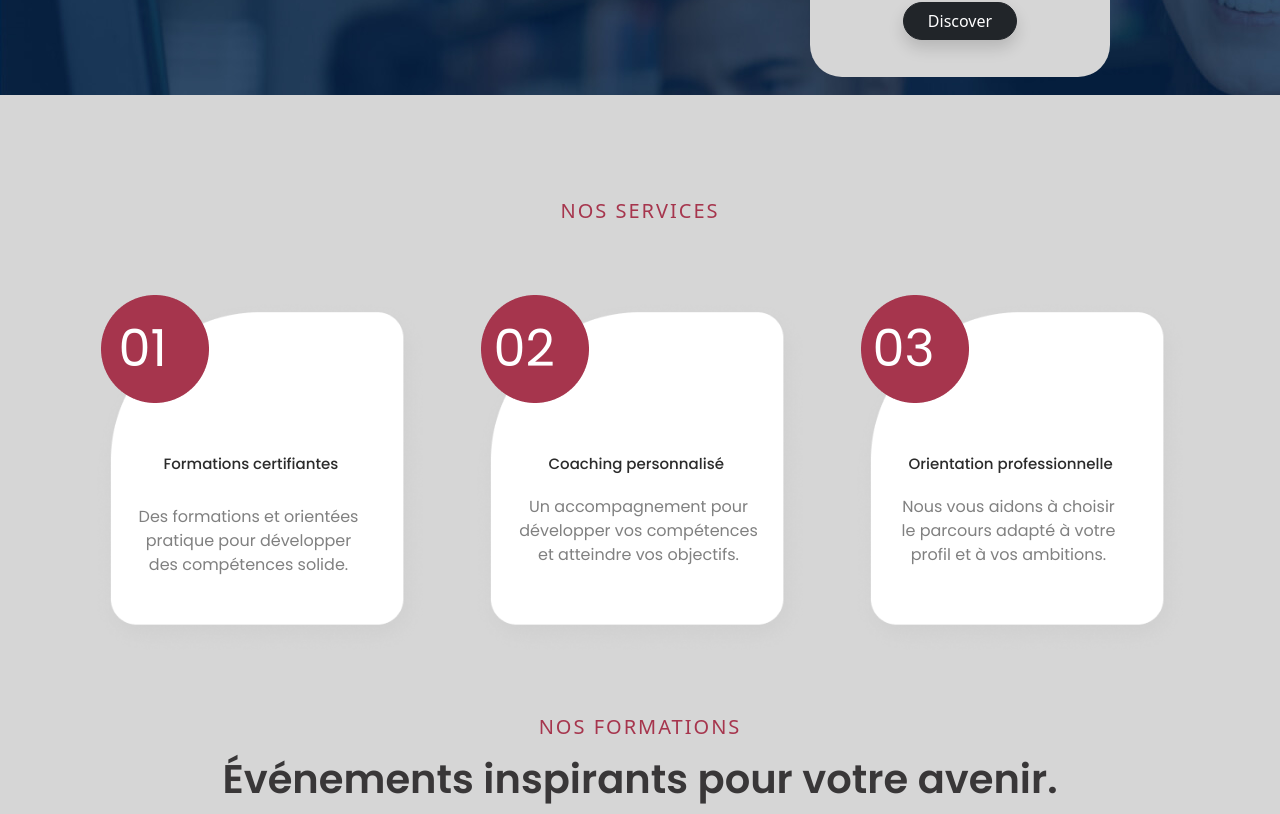
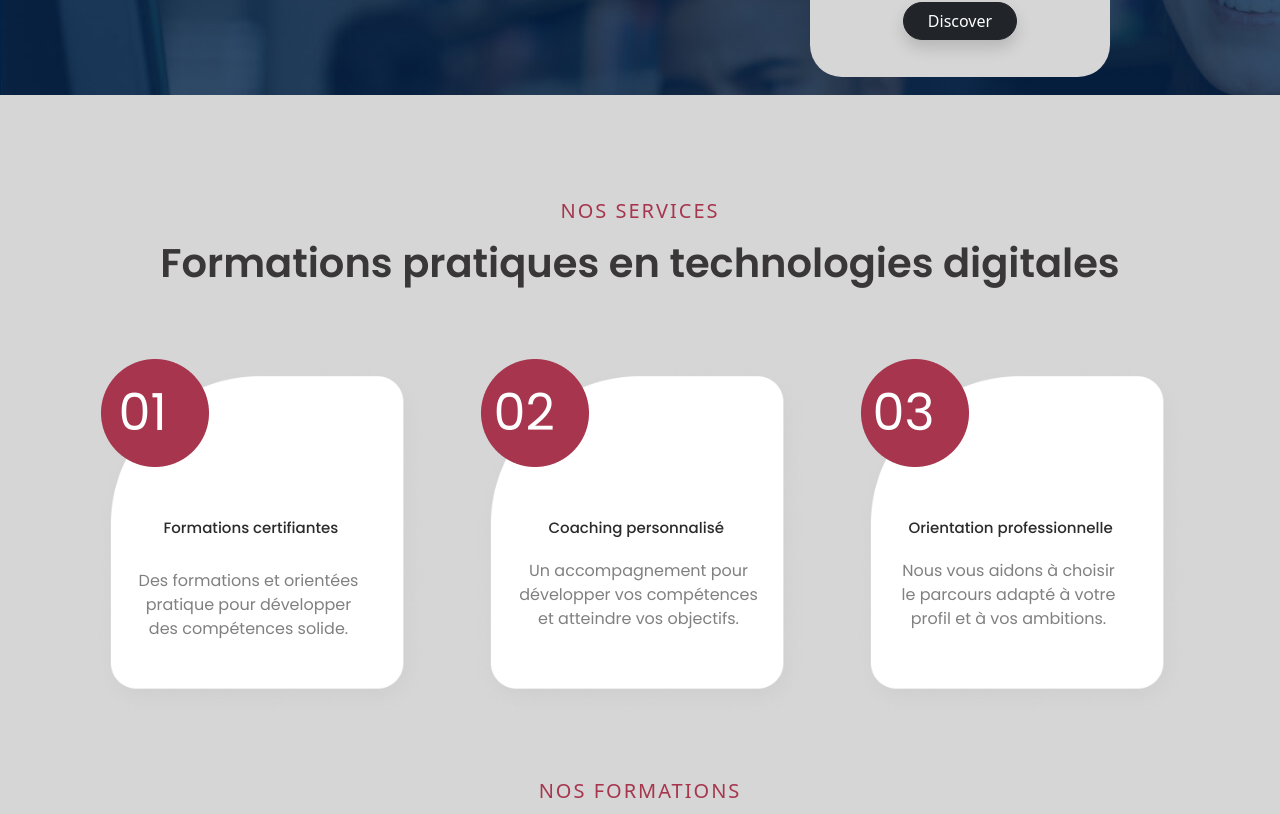
Before and after one commit to Belajouza-foued/bcc-socity, a React (Create React App) app in the folder front-end/: page /home in a window 1280 px wide. Shown: the part 1707-2521 px from the top of the page. Built offline with nearby package versions, Linux system fonts and the light colour scheme; a web font is replaced by a local one.

Commit message:
des petits retouches

```diff
--- a/front-end/src/pages/Home.js
+++ b/front-end/src/pages/Home.js
@@ -204,7 +204,7 @@
                   <div className='row'>
                   <div className='text-center'>
                      <h1 className='pt-2' style={{color:"#A6354D",fontSize:"20px",fontWeight:"500",letterSpacing:"2px"}}>NOS SERVICES</h1>
-                   <h2 className='pt-2 text-service-1' style={{fontFamily:'Poppins',color:"#393738",fontSize:"40px",fontWeight:"600"}}>Formations pratiques en technologies digitales</h2>
+                   <h2 className='pt-2 text-service' style={{fontFamily:'Poppins',color:"#393738",fontSize:"40px",fontWeight:"600"}}>Formations pratiques en technologies digitales</h2>
                   </div>
                                    <div className='col-lg-4 col-sm-12 mt-5 pt-3 '>
                     <div className='container img-radius position-relative card-formation'>
--- a/front-end/src/pages/styles/Home.css
+++ b/front-end/src/pages/styles/Home.css
@@ -677,7 +677,7 @@
 .text-choose {
   font-size: 16px !important;
 }
-.text-service-1 {
+.text-service {
   font-size: 15px !important;
 }
 
```
